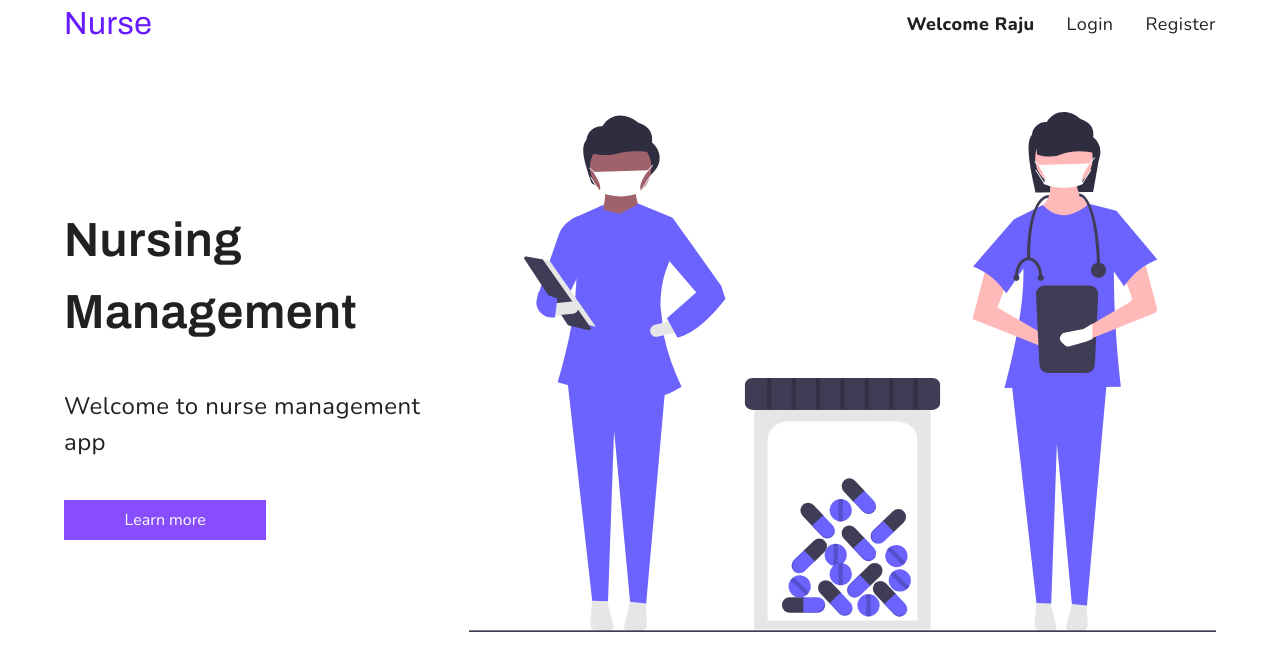
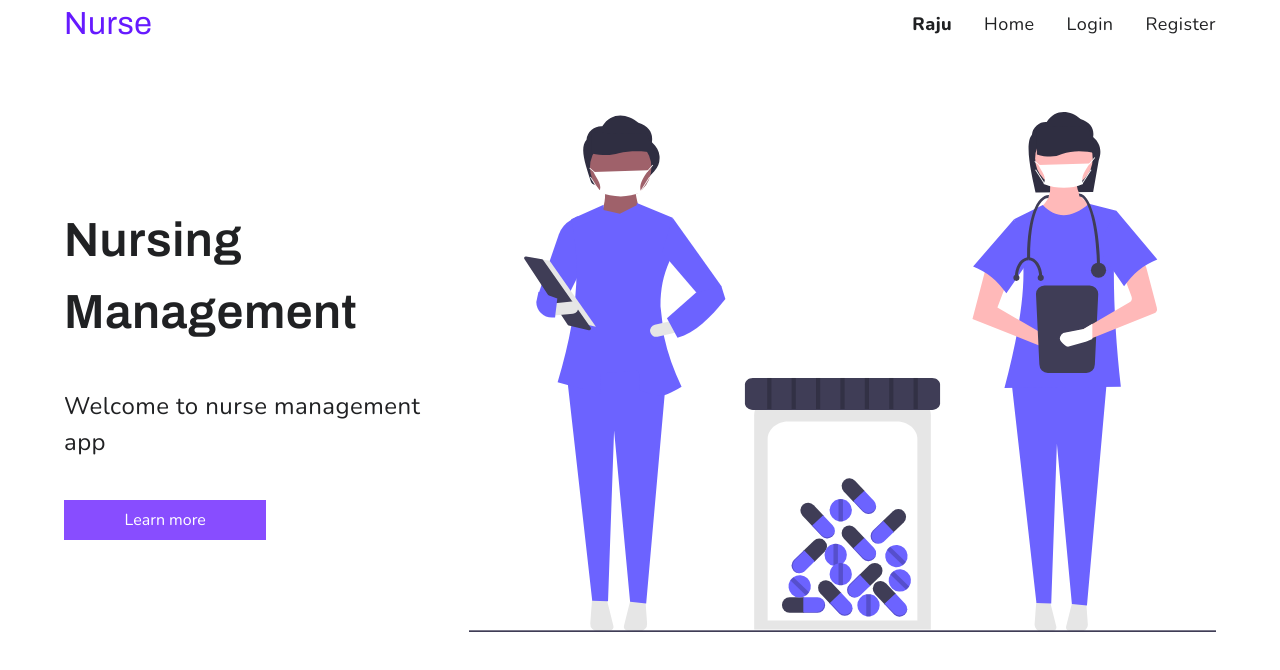
Before and after one commit to rajutamanglama63/nurse-management-app, a React (Create React App) app in the folder client/: page / in a window 1280 px wide. Shown: the top 670 px of the page. Built offline with nearby package versions, Linux system fonts and the light colour scheme.

Commit message:
feat: dynamic path system used in nav

```diff
--- a/client/src/pages/nav/Navbar.js
+++ b/client/src/pages/nav/Navbar.js
@@ -1,4 +1,5 @@
 import { Link } from "react-router-dom";
+import { paths } from "../../utils/paths";
 
 const Navbar = () => {
   return (
@@ -7,12 +8,15 @@ const Navbar = () => {
         <div className="logo">Nurse</div>
         <div className="flex gap-2 align-center">
           <Link to="#" className="text-link font-sm bold">
-            Welcome Raju
+            Raju
           </Link>
-          <Link to="/signin" className="text-link font-sm">
+          <Link to={paths.home} className="text-link font-sm">
+            Home
+          </Link>
+          <Link to={paths.login} className="text-link font-sm">
             Login
           </Link>
-          <Link to="/signup" className="text-link font-sm">
+          <Link to={paths.register} className="text-link font-sm">
             Register
           </Link>
         </div>
--- a/client/src/utils/paths.js
+++ b/client/src/utils/paths.js
@@ -2,4 +2,7 @@ export const paths = {
   addNewNurse: "/nurses/new",
   nurseList: "/nurses",
   singleNurse: "/nurses/single",
+  home: "/",
+  login: "/signin",
+  register: "/signup",
 };
```
